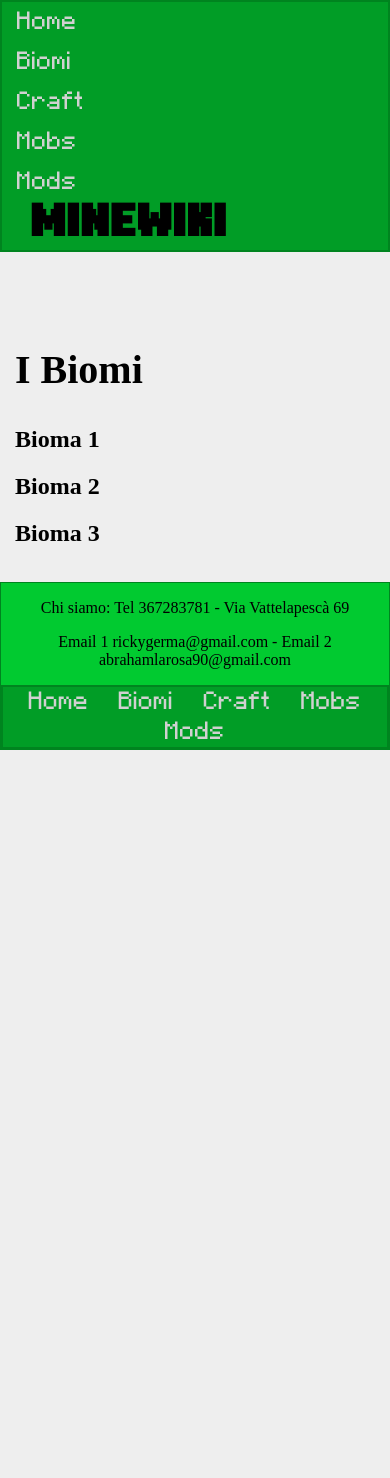
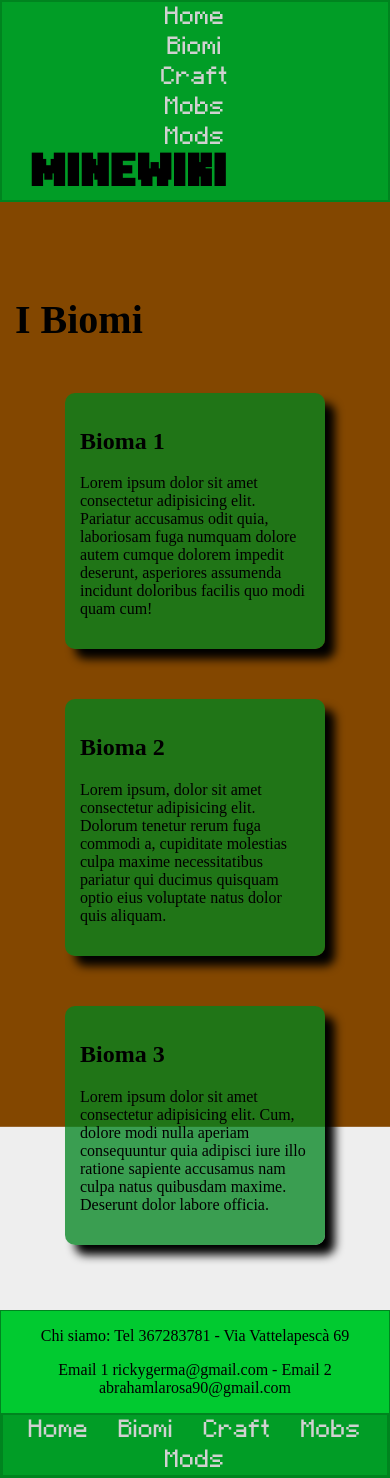
Before and after one commit to G1gg4N1qq4/Minewiki-php, a PHP site: page /pagine/biomi.html in a window 390 px wide. Before the commit the page ends 750 px from the top, so only its background shows below. Run offline with PHP 8.4, Linux system fonts and the light colour scheme.

Commit message:
Pallle IX risolto problema della foto

```diff
--- a/pagine/biomi.html
+++ b/pagine/biomi.html
@@ -1,7 +1,8 @@
 
 
 <!DOCTYPE html>
-<html lang="en">
+<html>
+
     <head>
         <meta charset="UTF-8">
         <meta http-equiv="X-UA-Compatible" content="IE=edge">
@@ -13,8 +14,11 @@
         <link rel="stylesheet" href="../style.css">
 
     </head>
+
     <body>
-
+        <img src="../immagini/background_image5.jpg" alt="immagine non disponibile" class="img_res" id="back-ground">
+        <div class="cover">
+            <div class="cover__content">
                 <header>
                     <div class="header_footer">
                         <div class="griglia">
@@ -40,10 +44,9 @@
                             </div>
 
                             <div class="colonnatitolo">
-                            <h1>
+                                <h1 id="titolo">
                                     MINEWIKI
                                 </h1>
-
                             </div>
                         </div>
                     </div>
@@ -51,16 +54,22 @@
 
                 <main class="container">
 
-                <div>
                     <h2 id="Grande_Titolo">I Biomi</h2>
+                    <div class="cover2">
                         <h2>Bioma 1</h2>
+                        <p> Lorem ipsum dolor sit amet consectetur adipisicing elit. Pariatur accusamus odit quia, laboriosam fuga numquam dolore autem cumque dolorem impedit deserunt, asperiores assumenda incidunt doloribus facilis quo modi quam cum!</p>
+                    </div>
+                    <div class="cover2">
                         <h2>Bioma 2</h2>
+                        <p>Lorem ipsum, dolor sit amet consectetur adipisicing elit. Dolorum tenetur rerum fuga commodi a, cupiditate molestias culpa maxime necessitatibus pariatur qui ducimus quisquam optio eius voluptate natus dolor quis aliquam.</p>
+                    </div>
+                    <div class="cover2">
                         <h2>Bioma 3</h2>
+                        <p>Lorem ipsum dolor sit amet consectetur adipisicing elit. Cum, dolore modi nulla aperiam consequuntur quia adipisci iure illo ratione sapiente accusamus nam culpa natus quibusdam maxime. Deserunt dolor labore officia.</p>
                     </div>
                 </main>
 
                 <footer>
-
                     <p>
                         Chi siamo: Tel 367283781 - Via Vattelapescà 69 </p>
                     <p>
@@ -74,8 +83,8 @@
                         <a href="mobs"> Mobs </a>
                         <a href="mods"> Mods </a>
                     </div>
-
                 </footer>
-
+            </div>
+        </div>
     </body>
 </html>
--- a/style.css
+++ b/style.css
@@ -69,10 +69,16 @@ footer p{color: #000;}
 .colonna{
     /* border: 1px solid black; */
     width: 7.142857143%;
-    padding: 5px;
+    /* padding: 5px; */
     /* margin: 0%; */
+    text-align: center;
 
 }
+
+/* .colonna a :hover{
+    background-color: #005714;
+} */
+
 *{box-sizing: border-box;}
 
 /* #titolo{
@@ -87,14 +93,15 @@ footer p{color: #000;}
 }
 .immagine-descrizione{
     width: 50%;
-    padding: 5px;
+    /* padding: 5px; */
     /* border: 1px solid black; */
 }
 
 .immagine{
     width: 50%;
     margin: 0%;
-    /* border: 1px solid black; */
+    display: inline-block;
+    border: 1px solid black;
 }
 
 /* .cover1{
@@ -137,14 +144,15 @@ footer p{color: #000;}
     /* border: 2px solid red; */
     position: relative;
     /* background-image: url("immagini/minecraft-mod.png"); */
-    background: #00841f;
+    background: #00841fc1;
     /* background-image: url("immagini/sfondo_bloccoditerra.jpg"); background-size: 50%; */
     margin: 50px;
     padding: 15px;
     box-shadow: 10px 10px 10px #000;
     border-radius: 10px;
 }
-@media (min-width: 768px) and (max-width: 1023px) {
+
+@media (min-width: 768px) and (max-width: 1024px) {
     /* footer{background-image: url("immagini/sfondo_bloccoditerra.jpg");border: 1px solid #00841f;width: 100%; text-align: center;} */
     /* .header_footer{background-image: url("immagini/sfondo_bloccoditerra.jpg"); background-size: 50% ;border: 2px solid #00841f;width: 100%;position: fixed;} */
     .header_footer{background: #019d26;border: 2px solid #00841f;width: 100%;position:static;}
@@ -156,6 +164,53 @@ footer p{color: #000;}
 
     }
 
+    /* .colonnatitolo{
+        margin:  0px 0px 0.90% 7.142857143%;
+        /* border: 1px solid white;
+
+    } */
+    #back-ground{
+        width: 1122px;
+        height: 2112px;
+        position: fixed;
+
+    }
+    .immagine-descrizione{
+        width: 100%;
+        padding: 5px;
+        /* border: 1px solid black; */
+    }
+
+    .immagine{
+        width: 100%;
+        margin: 0%;
+        /* border: 1px solid black; */
+    }
+
+}
+
+@media (max-width: 767px) {
+
+    .header_footer{background: #019d26;border: 2px solid #00841f;width: 100%;}
+    .colonna{
+        /* border: 1px solid black; */
+        width: 100%;
+        /* padding: 5px;
+        margin: 0%; */
+
+    }
+    #back-ground{
+        width: 843px;
+        height: 1127px;
+        position: fixed;
+
+    }
+
+    .immagine-descrizione{
+        width: 100%;
+        padding: 5px;
+        /* border: 1px solid black; */
+    }
     /* .colonnatitolo{
         margin:  0px 0px 0.90% 7.142857143%;
         /* border: 1px solid white;
@@ -173,32 +228,3 @@ footer p{color: #000;}
         /* border: 1px solid black; */
     }
 }
-
-@media (max-width: 768px) {
-
-    .header_footer{background: #019d26;border: 2px solid #00841f;width: 100%;}
-    .colonna{
-        /* border: 1px solid black; */
-        width: 100%;
-        /* padding: 5px;
-        margin: 0%; */
-
-    }
-
-    /* .colonnatitolo{
-        margin:  0px 0px 0.90% 7.142857143%;
-        /* border: 1px solid white;
-
-    } */
-    .immagine-descrizione{
-        width: 100%;
-        padding: 5px;
-        /* border: 1px solid black; */
-    }
-
-    .immagine{
-        width: 100%;
-        margin: 0%;
-        /* border: 1px solid black; */
-    }
-}
```
Also changed, not shown: index_minecraft.html (+9 -7 lines), immagini/background_smartphone.jpg (added). Lines whose indentation alone changed are shown as unchanged.
